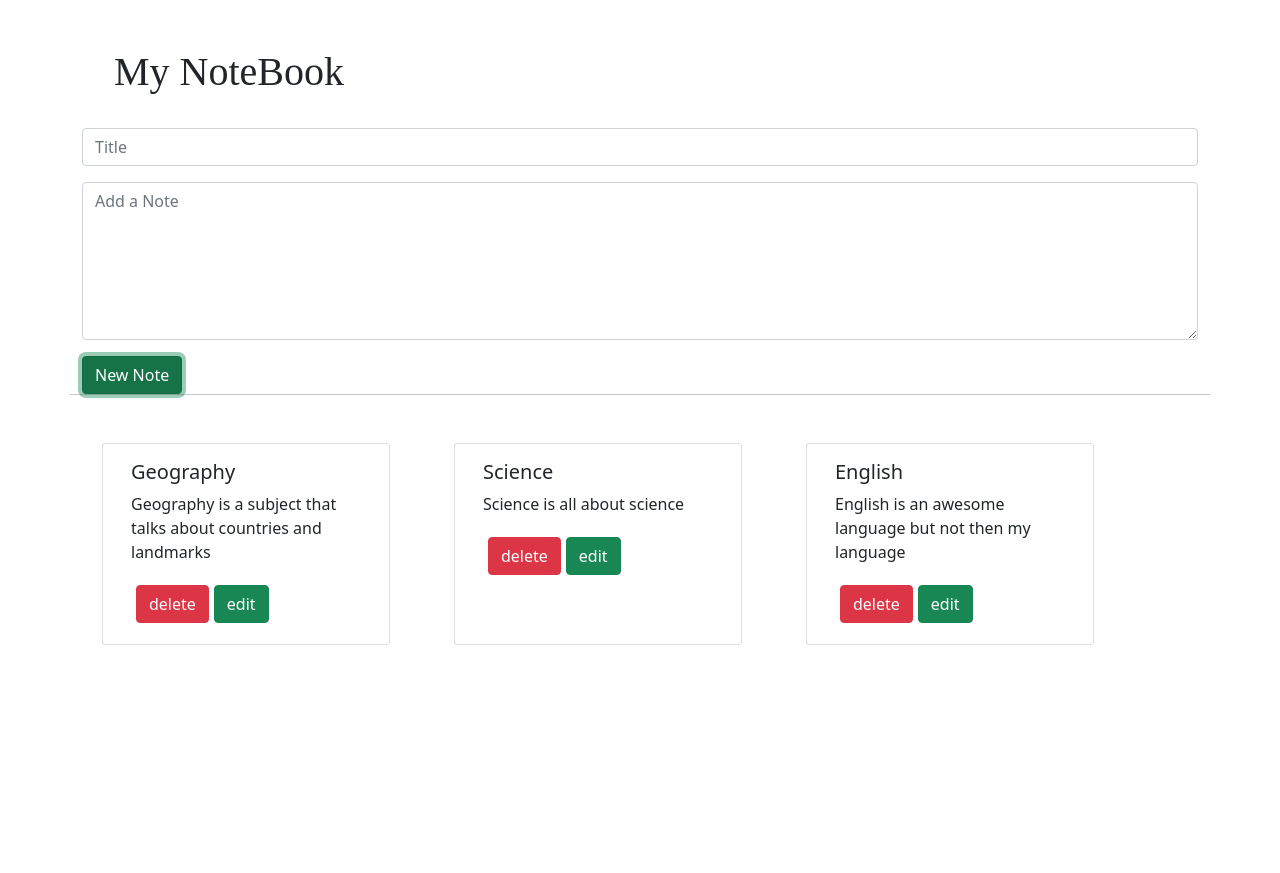
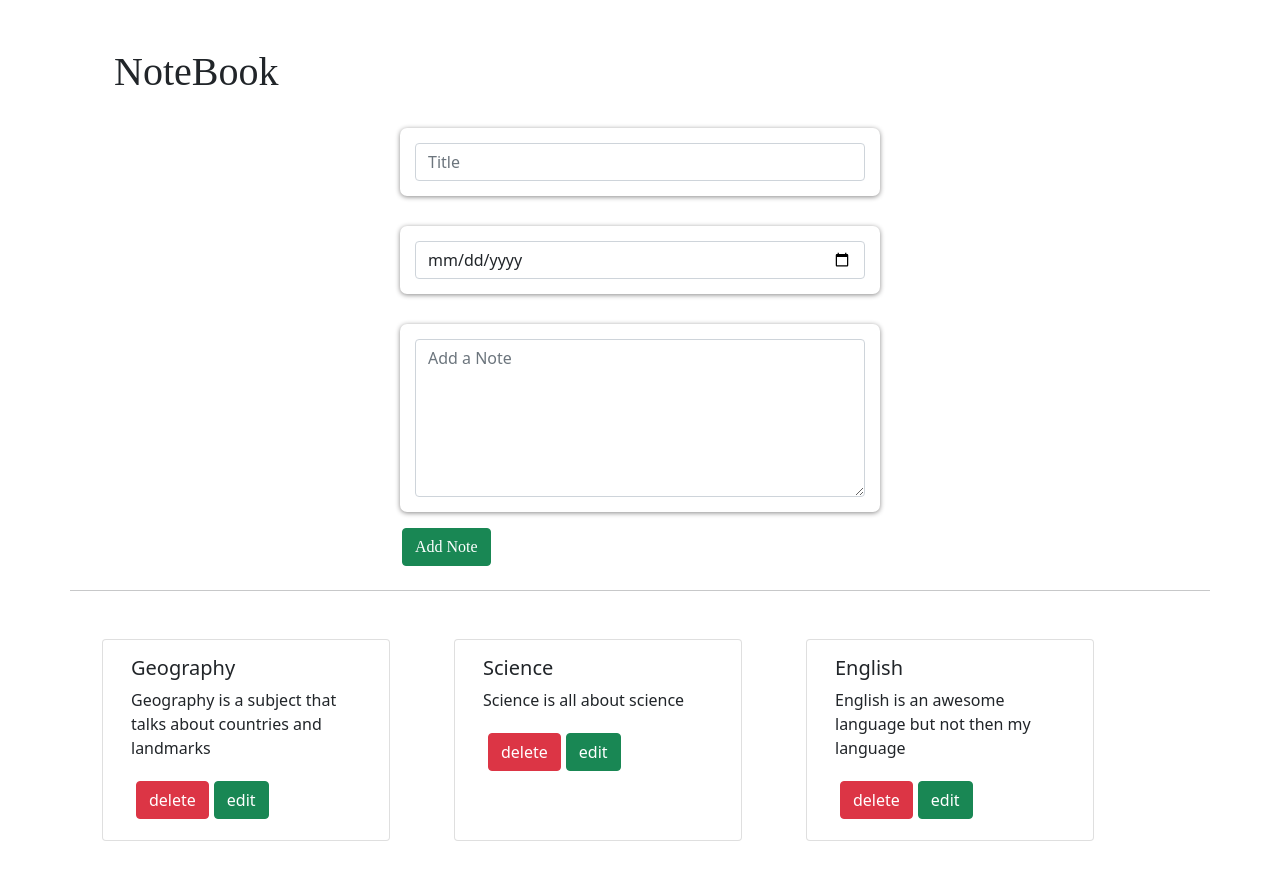
Before and after one commit to MoiseGaamy/Notebook, a React (Create React App) app: page / in a window 1280 px wide. Both pictures are taken after a click on the button "New Note". Before the commit the page ends 800 px from the top, so only its background shows below. Built offline with nearby package versions, Linux system fonts and the light colour scheme.

Commit message:
ajusted noteForm with useState

```diff
--- a/src/Components/NoteForm.js
+++ b/src/Components/NoteForm.js
@@ -1,45 +1,74 @@
-import { Form, Button} from 'react-bootstrap'
+import { Form, Button } from 'react-bootstrap'
  import { connect } from 'react-redux';
  import { addNote } from '../actions/noteActions';
  import { v4 as uuid } from "uuid";
+import { useState } from 'react';
+
 
 
 const Note = (props) => {
+    const [showNote, setShowNote] = useState(false);
+    const [noteDetail, setNoteDetail] = useState({
+      id:"",
+      title:"",
+      Note:"",
+      date:""
 
+    })
+
+    const handleChange = (e) => {
+        e.preventDefault();
+        const { name, value } = e.target;
+        setNoteDetail((prev) => {
+            return {
+                ...prev,
+                [name]: value
+            }
+        })
+
+    }
     const handleSubmit = (e) => {
            e.preventDefault();
-           let text = e.target.elements.text.value;
-           let textarea = e.target.elements.textarea.value;
+        //    let title = e.target.elements.text.value;
+        //    let Note= e.target.elements.textarea.value;
+        //    console.log(title,Note);
 
-           if (text && textarea) {
-               let date = new Date();
+
+           if (noteDetail.title && noteDetail.Note) {
 			let newNote = {
                 id: uuid(),
-				text,
-				textarea,
-                date: date.toDateString()
-				//adds a unique id to the new user
+				title: noteDetail.title,
+				Note: noteDetail.Note,
+                date: noteDetail.date
+               };
 
-			};
 			props.addNote(newNote)
-           text ="";
-           textarea ="";
-
-		}
+               setNoteDetail({
+                id:"",
+                title:"",
+                Note:"",
+                date:""
+               })
+               setShowNote(!showNote);
+        }
 	}
 
     return (
         <Form className="noteStyle" onSubmit={handleSubmit}>
-            <h1 className="noteTitle">My NoteBook</h1>
-            <Form.Group className="mb-3" controlId="formBasicEmail">
-                <Form.Control type="text" placeholder="Title" name="text" />
+            <h1 className="noteTitle"> NoteBook </h1>{showNote ? (<><Form.Group className="mb-3 create-note" controlId="formBasicEmail">
+                <Form.Control type="text" placeholder="Title" name="title" value={noteDetail.title}  onChange={handleChange}/>
             </Form.Group>
-            <Form.Group className="mb-3" controlId="exampleForm.ControlTextarea1">
-                <Form.Control as="textarea" rows={6} placeholder="Add a Note" name="textarea"/>
+            <Form.Group className="mb- create-note" controlId="formBasicEmail">
+                <Form.Control type="date" placeholder="date" name="date" value={noteDetail.date}  onChange={handleChange}/>
             </Form.Group>
-            <Button variant="success" type="submit">
-                New Note
+            <Form.Group className="mb-3 create-note" controlId="exampleForm.ControlTextarea1">
+                <Form.Control as="textarea" rows={6} placeholder="Add a Note" name="Note" value={noteDetail.Note} onChange={handleChange}/>
+            </Form.Group>
+            <Button variant="success" type="submit" style={{marginLeft:"20rem",fontFamily:"Times New Roman"}}>
+                Add Note
             </Button>
+            <br /><br /></>):(<Button onClick={()=> setShowNote(!showNote)} className="Note_button">New Note</Button>)}
+
         </Form>
     )
 }
```
